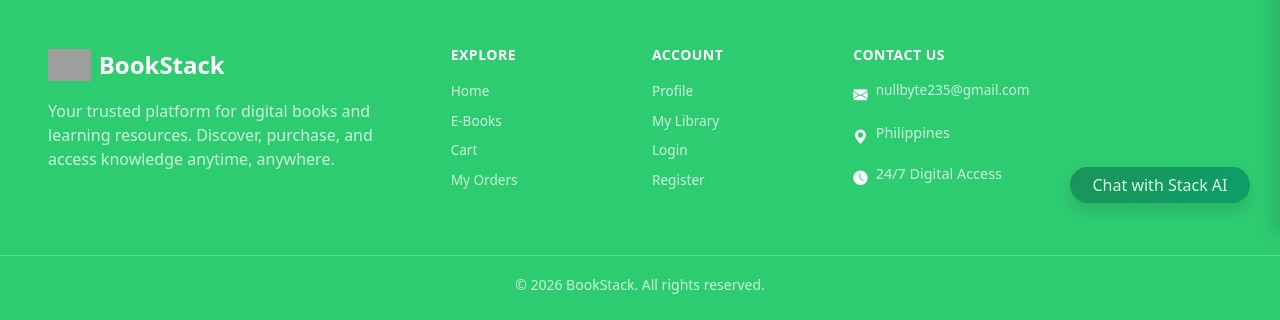
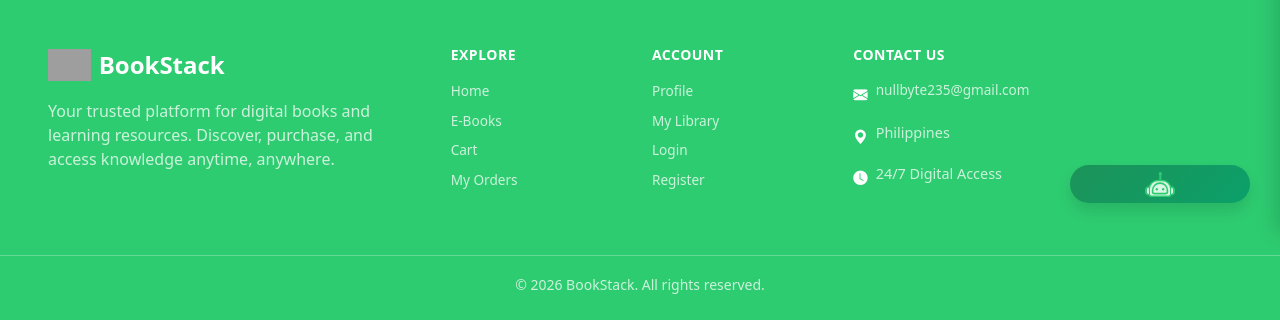
Before and after one commit to Hiro-Setsuya/BookStack, a PHP site: page /BookStack/index.php in a window 1280 px wide. Shown: the part 567-887 px from the top of the page. Run offline with PHP 8.4, Linux system fonts and the light colour scheme; grey boxes are pictures that could not be loaded.

Commit message:
add chatbot logo

```diff
--- a/chatbot/chatbot.php
+++ b/chatbot/chatbot.php
@@ -161,7 +161,7 @@ Answer:";
   <!-- Chat Button -->
   <button class="btn btn-md btn-green stack-ai-button shadow"
     onclick="openStackAIModal()" id="stackAIButton">
-    Chat with Stack AI
+    <img src="assets/img/logo/chatbot.svg" height="25" alt="LogoC" />
   </button>
 
   <script src="https://cdn.jsdelivr.net/npm/bootstrap@5.3.8/dist/js/bootstrap.bundle.min.js"></script>
```
